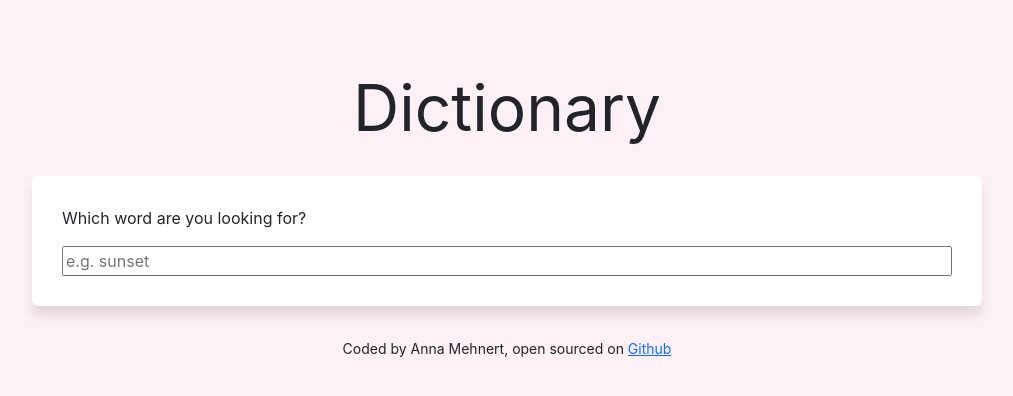
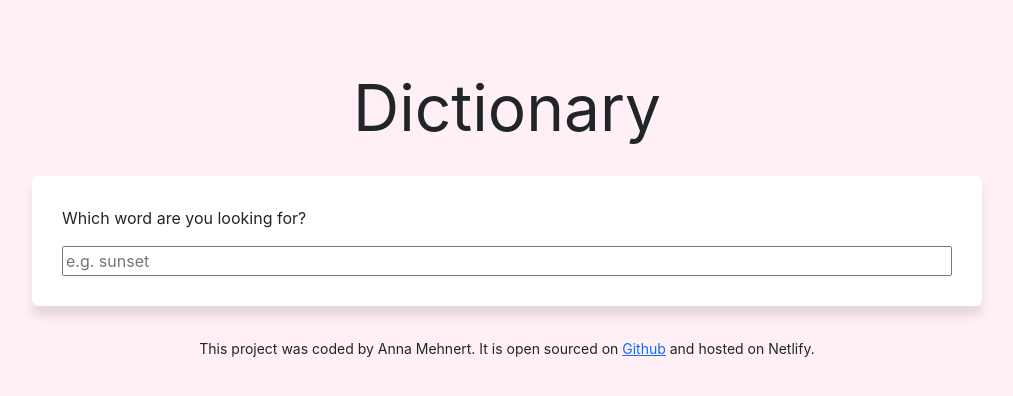
Before and after one commit to AnnaFLM/dictionary-app-react, a React (Create React App) app: page / in a window 1280 px wide. Shown: the top 396 px of the page, without its empty margins (133-1146 px from the left). Built offline with nearby package versions, Linux system fonts and the light colour scheme.

Commit message:
Update App.js

```diff
--- a/src/App.js
+++ b/src/App.js
@@ -11,8 +11,9 @@ function App() {
         </main>
         <footer className="App-footer">
           <small>
-            Coded by Anna Mehnert, open sourced on{" "}
-            <a href="https://github.com/AnnaFLM/dictionary-app-react">Github</a>
+            This project was coded by Anna Mehnert. It is open sourced on{" "}
+            <a href="https://github.com/AnnaFLM/dictionary-app-react">Github</a>{" "}
+            and hosted on Netlify.
           </small>
         </footer>
       </div>
```
